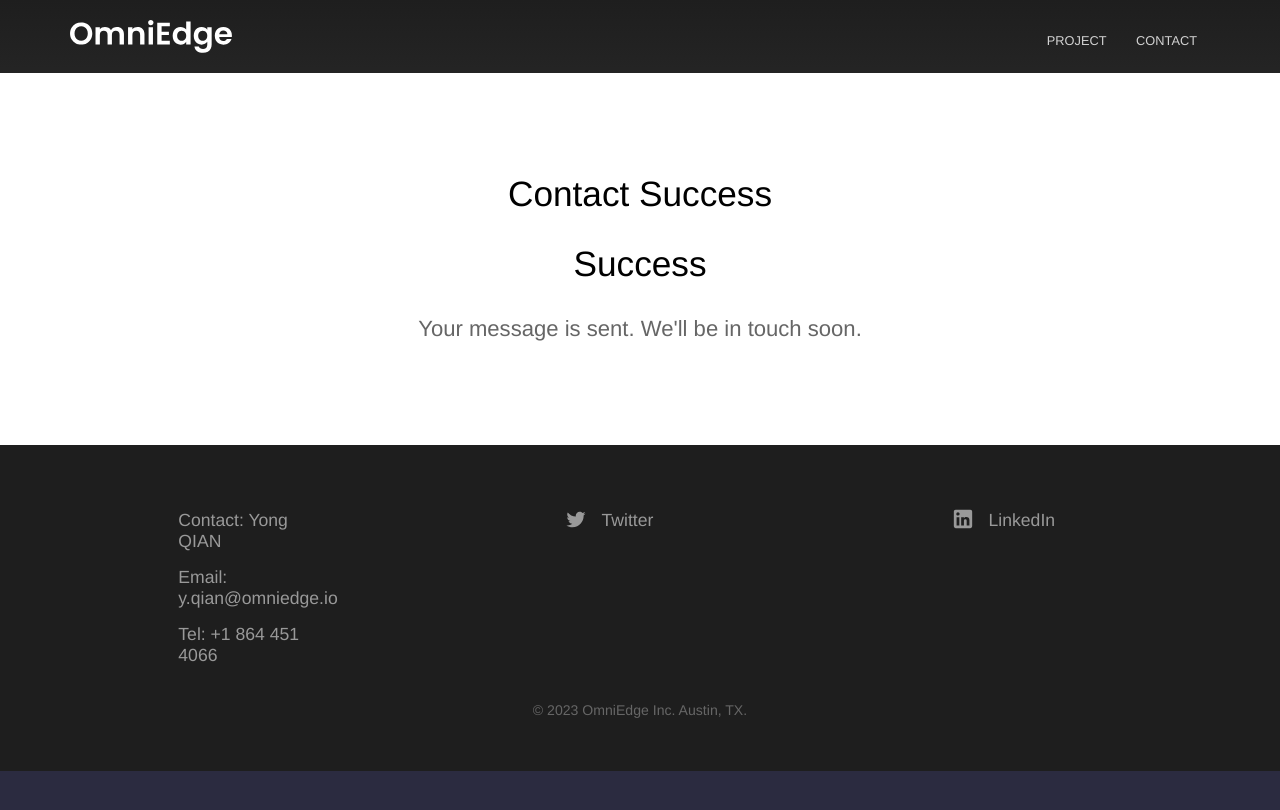
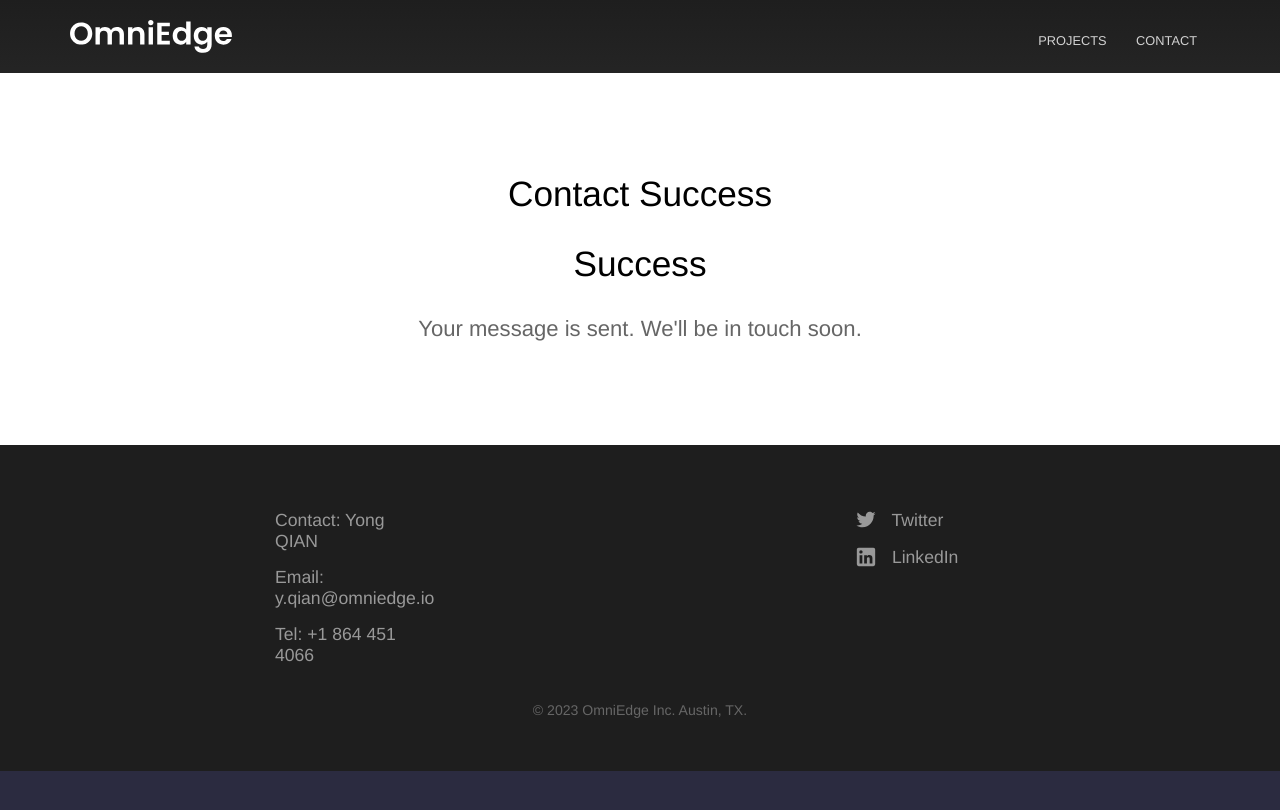
Before and after one commit to omniedgeio/omniedgeio.github.io, a Jekyll site: the page built from contact-success.html, in a window 1280 px wide. Shown: the top 810 px of the page. Built offline with Jekyll 4.4.1, drawn with Linux system fonts in a browser that asks for light colours.

Commit message:
update contact

```diff
--- a/_data/navigation.yml
+++ b/_data/navigation.yml
@@ -1,4 +1,4 @@
-- name: Project
+- name: Projects
   link: /#projects
   new_window: false
   highlight: false
--- a/_layouts/default.html
+++ b/_layouts/default.html
@@ -37,8 +37,9 @@
 							<li>Email: y.qian@omniedge.io</li>
 							<li>Tel: +1 864 451 4066</li>
 					</ul>
-					{% for column in site.data.footer %}
+
 					<ul class="footer-links">
+						{% for column in site.data.footer %}
 						{% for link in column.links %}
 							<li><a {% if link.new_window %}target="_blank"{% endif %} href="{% include relative-src.html src=link.link %}" {% if link.social_icon %}class="{{ link.social_icon }}-icon"{% endif %}>
 								{% if link.social_icon %}
@@ -46,8 +47,8 @@
 								{% endif %}
 								{{ link.name }}</a></li>
 						{% endfor %}
+						{% endfor %}
 					</ul>
-					{% endfor %}
 				</div>
 				<p class="copyright">&copy; {{ site.time | date: '%Y' }} OmniEdge Inc. Austin, TX.</p>
 			</div>
```
